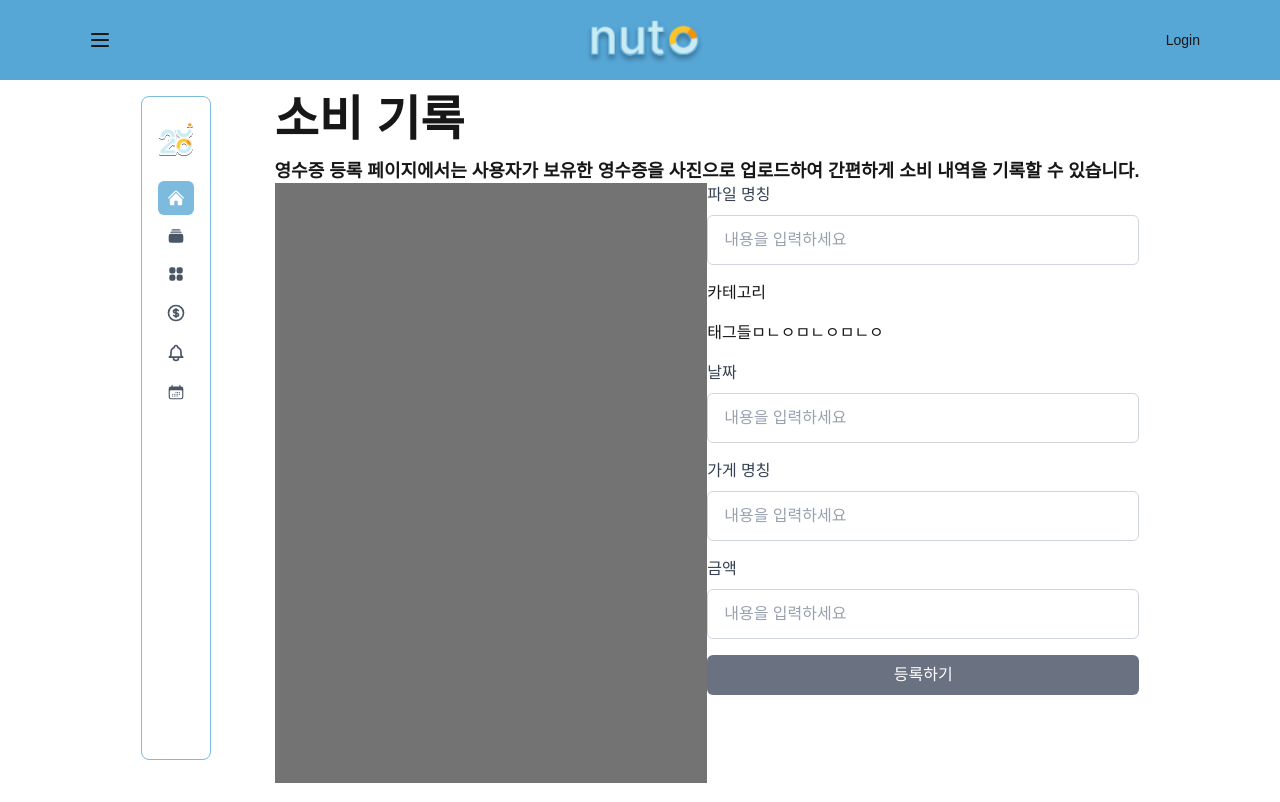
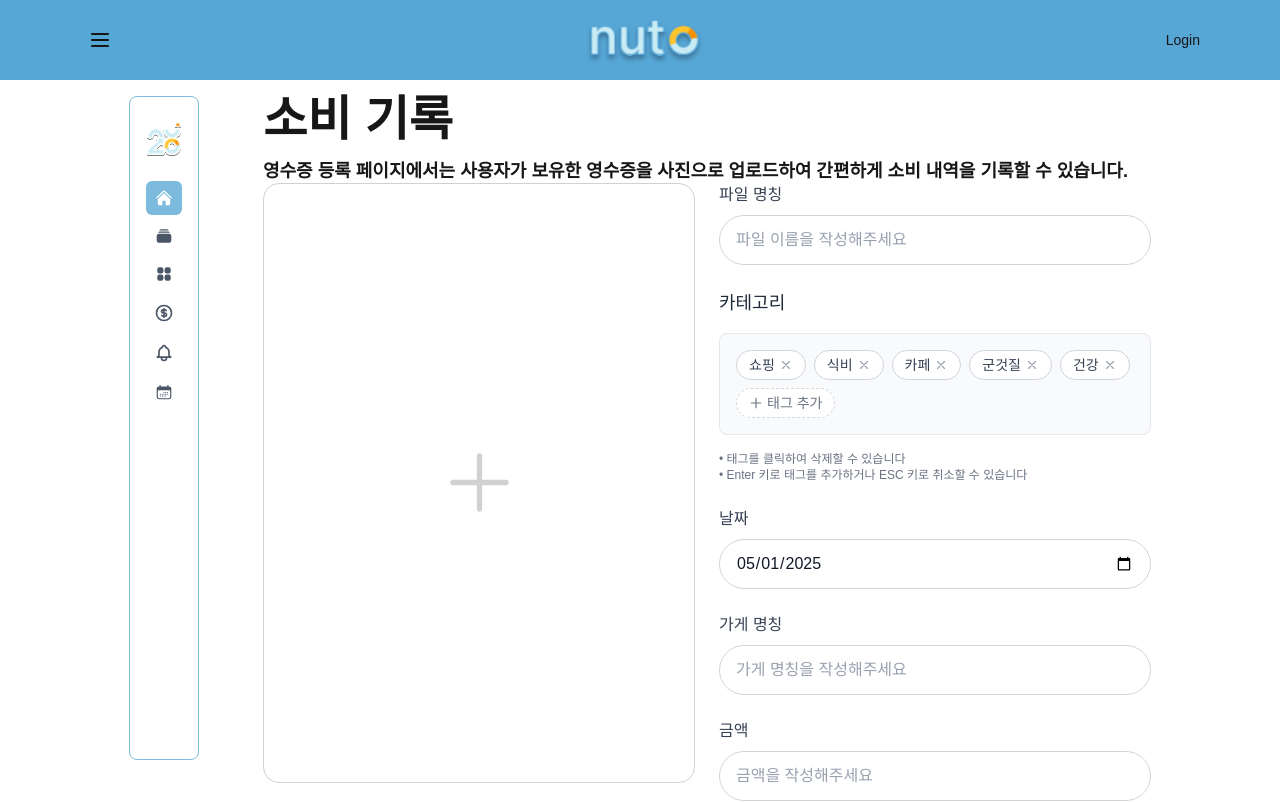
Before and after one commit to ruraeru/nuto_front, a Next.js app: page /spendingHistory/recieptUpload in a window 1280 px wide. Shown: the top 802 px of the page. Built offline with nearby package versions, Linux system fonts and the light colour scheme.

Commit message:
feat: 1. 소비기록 업로드에 사용되는 카테고리 생성 및 삭제 컴포넌트 구현 2. input, button 디자인 구현

```diff
--- a/src/app/(tabs)/spendingHistory/layout.tsx
+++ b/src/app/(tabs)/spendingHistory/layout.tsx
@@ -1,6 +1,6 @@
-export default function layout({ children }) {
+export default function layout({ children }: { children: React.ReactElement }) {
     return (
-        <div className="">
+        <div>
             <div className="flex flex-col gap-4">
                 <h1 className="text-5xl font-bold">소비 기록</h1>
                 <p className="text-lg/tight font-semibold">영수증 등록 페이지에서는 사용자가 보유한 영수증을 사진으로 업로드하여 간편하게 소비 내역을 기록할 수 있습니다.</p>
--- a/src/app/(tabs)/spendingHistory/recieptUpload/page.tsx
+++ b/src/app/(tabs)/spendingHistory/recieptUpload/page.tsx
@@ -1,23 +1,24 @@
 import Button from "@/components/Button";
 import Input from "@/components/Input";
+import TagInput from "@/components/TagInput";
+import { PlusIcon } from "@heroicons/react/24/solid";
 
 export default function UploadReceipt() {
     return (
-        <div className="flex justify-around">
-            <div className="bg-neutral-500 w-[432px] h-[600px]">
-
+        <div className="flex justify-between gap-6">
+            <div className="w-[432px] h-[600px] rounded-2xl border-1 border-[#D1D1D1] flex justify-center items-center">
+                <PlusIcon width={85} color="#D1D1D1" />
             </div>
-            <div className="w-[432px] flex flex-col gap-4">
-                <Input name="receipt" label="파일 명칭" placeholder="내용을 입력하세요" />
-                <label>카테고리</label>
-                <div>
-                    태그들ㅁㄴㅇㅁㄴㅇㅁㄴㅇ
-                </div>
-                <Input name="day" label="날짜" placeholder="내용을 입력하세요" />
-                <Input name="shop_name" label="가게 명칭" placeholder="내용을 입력하세요" />
-                <Input name="price" label="금액" placeholder="내용을 입력하세요" />
+            <form className="w-[432px] flex flex-col gap-6">
+                <Input name="receipt" label="파일 명칭" placeholder="파일 이름을 작성해주세요" />
+                <TagInput />
+                <Input name="day" label="날짜" placeholder="날짜를 작성해주세요"
+                    defaultValue={new Date().toISOString().substring(0, 10)} type="date"
+                />
+                <Input name="shop_name" label="가게 명칭" placeholder="가게 명칭을 작성해주세요" />
+                <Input name="price" label="금액" placeholder="금액을 작성해주세요" />
                 <Button text="등록하기" />
-            </div>
+            </form>
         </div>
     )
 }
--- a/src/components/Button.tsx
+++ b/src/components/Button.tsx
@@ -9,7 +9,7 @@ interface ButtonProps {
 export default function Button({ text }: ButtonProps) {
     const { pending } = useFormStatus();
     return (
-        <button disabled={pending} className="primary-btn h-10
+        <button disabled={pending} className="primary-btn
         disabled:bg-neutral-400
          disabled:text-neutral-300
          disabled:cursor-not-allowed">
--- a/src/components/Input.tsx
+++ b/src/components/Input.tsx
@@ -18,7 +18,7 @@ const _Input = ({ name, label, errors = [], ...rest }: InputProps & InputHTMLAtt
                     ref={ref}
                     name={name}
                     className="
-                border border-gray-300 rounded-md
+                border border-gray-300 rounded-full
                 px-4 py-3
                 text-base text-gray-900 bg-white
                 transition duration-150 ease-in-out
--- /dev/null
+++ b/src/components/TagInput.tsx
@@ -0,0 +1,117 @@
+"use client"
+
+import React, { useState } from 'react';
+
+interface TagInputProps {
+    initialTags?: string[];
+    onTagsChange?: (tags: string[]) => void;
+}
+
+const TagInput: React.FC<TagInputProps> = ({
+    initialTags = ['쇼핑', '식비', '카페', '군것질', '건강'],
+    onTagsChange
+}) => {
+    const [tags, setTags] = useState<string[]>(initialTags);
+    const [inputValue, setInputValue] = useState<string>('');
+    const [showInput, setShowInput] = useState<boolean>(false);
+
+    // Hero Icons as SVG components
+    const XMarkIcon = () => (
+        <svg className="w-3.5 h-3.5" fill="none" stroke="currentColor" viewBox="0 0 24 24">
+            <path strokeLinecap="round" strokeLinejoin="round" strokeWidth={2} d="M6 18L18 6M6 6l12 12" />
+        </svg>
+    );
+
+    const PlusIcon = () => (
+        <svg className="w-3.5 h-3.5" fill="none" stroke="currentColor" viewBox="0 0 24 24">
+            <path strokeLinecap="round" strokeLinejoin="round" strokeWidth={2} d="M12 4v16m8-8H4" />
+        </svg>
+    );
+
+    const handleAddTag = (): void => {
+        if (inputValue.trim() && !tags.includes(inputValue.trim())) {
+            const newTags = [...tags, inputValue.trim()];
+            setTags(newTags);
+            setInputValue('');
+            setShowInput(false);
+            onTagsChange?.(newTags);
+        }
+    };
+
+    const handleRemoveTag = (indexToRemove: number): void => {
+        const newTags = tags.filter((_, index) => index !== indexToRemove);
+        setTags(newTags);
+        onTagsChange?.(newTags);
+    };
+
+    const handleKeyPress = (e: React.KeyboardEvent<HTMLInputElement>): void => {
+        if (e.key === 'Enter') {
+            handleAddTag();
+        } else if (e.key === 'Escape') {
+            setInputValue('');
+            setShowInput(false);
+        }
+    };
+
+    return (
+        <div className="w-full max-w-md mx-auto bg-white">
+            <h2 className="text-lg font-medium mb-4 text-gray-800">카테고리</h2>
+
+            <div className="bg-gray-50 rounded-lg p-4 border border-gray-200">
+                <div className="flex flex-wrap gap-2">
+                    {tags.map((tag, index) => (
+                        <span
+                            key={index}
+                            className="inline-flex items-center gap-1 px-3 py-1 bg-white border border-gray-300 rounded-full text-sm text-gray-700 hover:bg-gray-50 transition-colors"
+                        >
+                            {tag}
+                            <button
+                                onClick={() => handleRemoveTag(index)}
+                                className="text-gray-400 hover:text-gray-600 transition-colors"
+                                aria-label={`${tag} 태그 삭제`}
+                            >
+                                <XMarkIcon />
+                            </button>
+                        </span>
+                    ))}
+
+                    {showInput ? (
+                        <div className="inline-flex items-center gap-1 px-3 py-1 bg-white border border-blue-300 rounded-full">
+                            <input
+                                type="text"
+                                value={inputValue}
+                                onChange={(e) => setInputValue(e.target.value)}
+                                onKeyDown={handleKeyPress}
+                                onBlur={() => {
+                                    if (inputValue.trim()) {
+                                        handleAddTag();
+                                    } else {
+                                        setShowInput(false);
+                                    }
+                                }}
+                                className="text-sm bg-transparent outline-none min-w-0 w-16"
+                                placeholder="태그명"
+                                autoFocus
+                            />
+                        </div>
+                    ) : (
+                        <button
+                            onClick={() => setShowInput(true)}
+                            className="inline-flex items-center gap-1 px-3 py-1 bg-white border border-dashed border-gray-300 rounded-full text-sm text-gray-500 hover:border-gray-400 hover:text-gray-600 transition-colors"
+                        >
+                            <PlusIcon />
+                            태그 추가
+                        </button>
+                    )}
+                </div>
+            </div>
+
+            <div className="mt-4 text-xs text-gray-500">
+                • 태그를 클릭하여 삭제할 수 있습니다 <br />
+                • Enter 키로 태그를 추가하거나 ESC 키로 취소할 수 있습니다
+            </div>
+        </div>
+    );
+};
+
+export default TagInput;
--- a/src/styles/globals.css
+++ b/src/styles/globals.css
@@ -19,8 +19,10 @@ body {
 
 @layer components {
   .primary-btn {
-    @apply w-full bg-gray-500 text-white font-medium rounded-md
-    text-center hover:bg-gray-400
+    @apply w-full h-[44px] bg-[#C1E7F0] text-base font-medium rounded-full
+    text-center hover:bg-[#C1E7F0]/80
+    border-1 border-[#7CBBDE]
+    cursor-pointer
     transition-colors;
   }
 }
```
